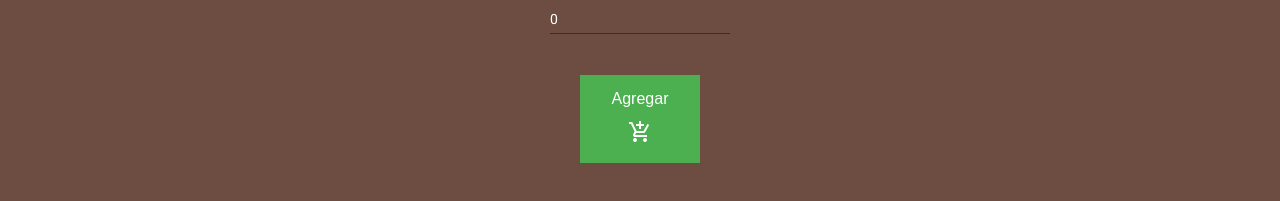
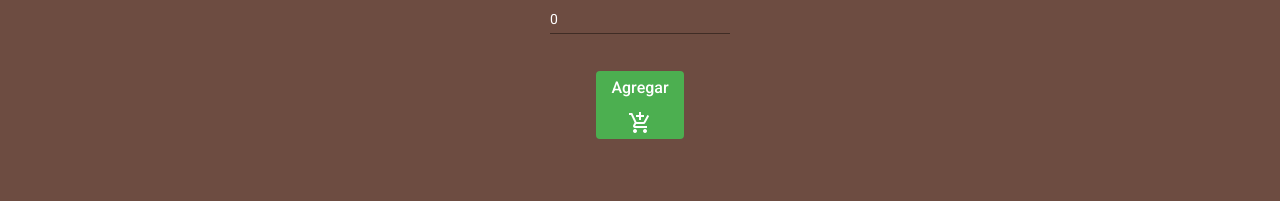
Before and after one commit to JorgeHueva/XeridiaAcademy, an Angular app in the folder Cafetery/: page /pagina-principal in a window 1280 px wide. Shown: the part 547-748 px from the top of the page. Built offline with nearby package versions, Linux system fonts and the light colour scheme; no server answers.

Commit message:
FARQXER-314 Frontend message button

```diff
--- a/Cafetery/src/app/Pedido/Pedido.component.css
+++ b/Cafetery/src/app/Pedido/Pedido.component.css
@@ -75,7 +75,7 @@ button.update {
 
 .total{
 
-  margin-left: 85%;
+  margin-left: 82%;
   margin-right: 9%;
   margin-top: -2.5%;
 }
--- a/Cafetery/src/app/Pedido/Pedido.component.html
+++ b/Cafetery/src/app/Pedido/Pedido.component.html
@@ -1,7 +1,7 @@
 
 <h2>Lista del pedido</h2>
 
-<table mat-table [dataSource]="datos" class="mat-elevation-z8" #tabla1>
+<table mat-table [dataSource]="pedidoServicio.order" class="mat-elevation-z8" #tabla1>
 
   <ng-container matColumnDef="Tipo">
     <th mat-header-cell *matHeaderCellDef> Tipo </th>
--- a/Cafetery/src/app/Pedido/Pedido.component.ts
+++ b/Cafetery/src/app/Pedido/Pedido.component.ts
@@ -19,15 +19,13 @@ export interface CoffeeData {
 export class PedidoComponent implements OnInit {
 
   columnas: string[] = ['Tipo', 'Numero', 'Precio', 'action'];
-  datos: Array<Coffe_o> = [];
 
-  datasource = this.datos;
   total: number = 0;
 
 
   @ViewChild(MatTable,{static:true}) tabla1!: MatTable<Coffe_o>;
 
-  constructor(public dialog: MatDialog, private pedidoServicio: PedidoService, private router: Router) { }
+  constructor(public dialog: MatDialog, public pedidoServicio: PedidoService, private router: Router) { }
 
   openDialog(action: any,obj: { action: any; }) {
     obj.action = action;
@@ -46,7 +44,7 @@ export class PedidoComponent implements OnInit {
   }
 
   updateRowData(row_obj: { typeCoffe: String; numCoffe: number; }){
-    this.datos = this.datos.filter((value,key)=>{
+    this.pedidoServicio.order = this.pedidoServicio.order.filter((value,key)=>{
       if(value.typeCoffe == row_obj.typeCoffe && row_obj.numCoffe > 0){
         value.price = value.price/value.numCoffe;
         value.numCoffe = row_obj.numCoffe;
@@ -60,26 +58,26 @@ export class PedidoComponent implements OnInit {
   }
 
   deleteRowData(row_obj: { typeCoffe: String; numCoffe: number; }){
-    this.datos = this.datos.filter((value,key)=>{
+    this.pedidoServicio.order = this.pedidoServicio.order.filter((value,key)=>{
       return value.typeCoffe != row_obj.typeCoffe;
     });
   }
 
   guardarCafes(){
-    this.pedidoServicio.registrarCafes(this.datos).subscribe();
+    this.pedidoServicio.registrarCafes(this.pedidoServicio.order).subscribe();
     this.reinicioLista ();
+    this.total = 0;
   }
   reinicioLista (){
     this.pedidoServicio.order = [];
   }
   sumarTotal(){
     this.total = 0;
-    for (let i = 0; i < this.datos.length; i++){
-      this.total = this.total + this.datos[i].price;
+    for (let i = 0; i < this.pedidoServicio.order.length; i++){
+      this.total = this.total + this.pedidoServicio.order[i].price;
     }
   }
   ngOnInit() {
-    this.datos = this.pedidoServicio.order;
     this.sumarTotal();
   }
 
--- a/Cafetery/src/app/app.module.ts
+++ b/Cafetery/src/app/app.module.ts
@@ -23,6 +23,7 @@ import { MatDialogModule } from '@angular/material/dialog';
 import { DialogBoxComponent } from './dialog-box/dialog-box.component';
 import { MatSortModule } from '@angular/material/sort';
 import { DescripcionCafeteriaComponent } from './descripcion-cafeteria/descripcion-cafeteria.component';
+import { MatSnackBarModule } from '@angular/material/snack-bar';
 
 
 @NgModule({
@@ -49,6 +50,7 @@ import { DescripcionCafeteriaComponent } from './descripcion-cafeteria/descripci
     MatDialogModule,
     MatPaginatorModule,
     MatSortModule,
+    MatSnackBarModule,
     RouterModule.forRoot([
       {path: 'pagina-principal', component: PaginaPrincipalComponent},
       {path: 'Pedido', component: PedidoComponent},
--- a/Cafetery/src/app/pagina-principal/pagina-principal.component.css
+++ b/Cafetery/src/app/pagina-principal/pagina-principal.component.css
@@ -40,16 +40,12 @@ h3 {
   text-align: center;
  }
 
-button {
+.btn-success {
   background-color: #4CAF50;
   border: none;
   color: white;
-  padding: 15px 32px;
-  text-align: center;
-  text-decoration: none;
-  display: inline-block;
   font-size: 16px;
-  margin: 4px 2px;
+  margin-bottom: 20%;
   cursor: pointer;
 }
 
@@ -81,3 +77,8 @@ form{
  .buscador{
   margin-left: 0.5%;
  }
+
+.boton-agregar{
+  text-align: right;
+  margin-bottom: 0% ;
+}
--- a/Cafetery/src/app/pagina-principal/pagina-principal.component.html
+++ b/Cafetery/src/app/pagina-principal/pagina-principal.component.html
@@ -63,5 +63,6 @@
           <input matInput name="numero" [(ngModel)]="coffe_o.numCoffe" type="number"  min = "1">
       </mat-form-field>
       <br>
-      <button class="btn-success"> <p class="boton-agregar">Agregar</p> <mat-icon class="mat-18">add_shopping_cart</mat-icon> </button>
+      <button mat-stroked-button class="btn-success" (click)="openSnackBar()"> <p class="boton-agregar"> Agregar</p>  <mat-icon class="mat-18">add_shopping_cart</mat-icon></button>
     </form>
+<div></div>
--- a/Cafetery/src/app/pagina-principal/pagina-principal.component.ts
+++ b/Cafetery/src/app/pagina-principal/pagina-principal.component.ts
@@ -1,9 +1,10 @@
-import { Component, OnInit, ViewChild, AfterViewInit } from '@angular/core';
+import { Component, OnInit, ViewChild} from '@angular/core';
 import { MatTableDataSource } from '@angular/material/table';
 import { MatPaginator } from '@angular/material/paginator';
 import { Coffe } from '../coffe';
 import { PedidoService } from '../pedido.service';
 import { Coffe_o } from '../coffe_o';
+import {MatSnackBar} from '@angular/material/snack-bar';
 
 
 @Component({
@@ -22,9 +23,10 @@ export class PaginaPrincipalComponent implements OnInit {
   coffe_o: Coffe_o = {numCoffe: 0, price:0, typeCoffe:""};
   dataSource = new MatTableDataSource<Coffe>();
 
+
   @ViewChild(MatPaginator, { static: true }) paginator!: MatPaginator;
 
-  constructor(private pedidoServicio: PedidoService) {}
+  constructor(private pedidoServicio: PedidoService, private _snackBar: MatSnackBar) {}
 
   ngOnInit() {
       this.dataSource.paginator = this.paginator;
@@ -55,6 +57,13 @@ export class PaginaPrincipalComponent implements OnInit {
       this.cafes = dato;
 
     } )
+  }
+
+  openSnackBar() {
+    if (this.coffe_o.typeCoffe != "" && this.coffe_o.numCoffe > 0){
+      this._snackBar.open( String (this.coffe_o.typeCoffe),"Añadido",{duration: 1000, horizontalPosition:'end', verticalPosition: 'bottom'});
+    }
+
   }
 
   onSubmit (){
```
